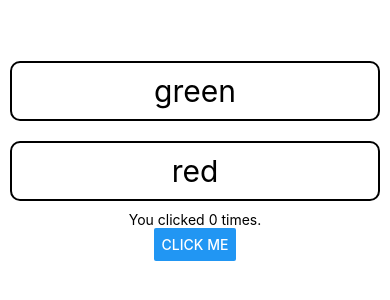
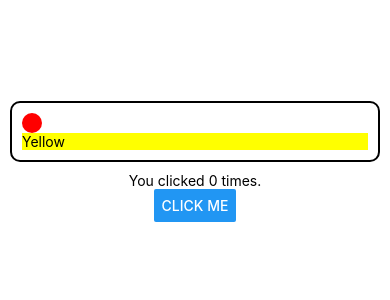
Before and after one commit to kirakirakira/ubiquitous-fiesta, a React Native app: screen / in a window 390 px wide. Shown: the part 266-566 px from the top of the page. Built offline with nearby package versions, Linux system fonts and the light colour scheme.

Commit message:
touchable highlight

```diff
--- a/App.js
+++ b/App.js
@@ -7,12 +7,17 @@ export default function App() {
 
   return (
     <View style={[styles.container, { backgroundColor }]}>
-      <Text style={styles.button}
-        onPress={() => setBackgroundColor("green")}>green</Text>
-      <Text style={styles.button}
-        onPress={() => setBackgroundColor("red")}>red</Text>
+      <TouchableHighlight style={styles.button}
+        onPress={() => setBackgroundColor("yellow")}
+        underlayColor="orange"
+      >
+        <View>
+          <View style={styles.sample} />
+          <Text style={styles.buttonText, { backgroundColor: "yellow" }}>Yellow</Text>
+        </View>
+      </TouchableHighlight>
       <Text>You clicked {count} times.</Text>
-      <Button title="Click me" onPress={() => setCount(count+1)}></Button>
+      <Button title="Click me" onPress={() => setCount(count + 1)}></Button>
     </View>
   );
 }
@@ -25,12 +30,20 @@ const styles = StyleSheet.create({
     alignItems: "center"
   },
   button: {
-    fontSize: 30,
     margin: 10,
     padding: 10,
     borderWidth: 2,
     borderRadius: 10,
     alignSelf: "stretch",
+  },
+  buttonText: {
+    fontSize: 30,
     textAlign: "center"
+  },
+  sample: {
+    height: 20,
+    width: 20,
+    borderRadius: 10,
+    backgroundColor: "red"
   }
 });
```
